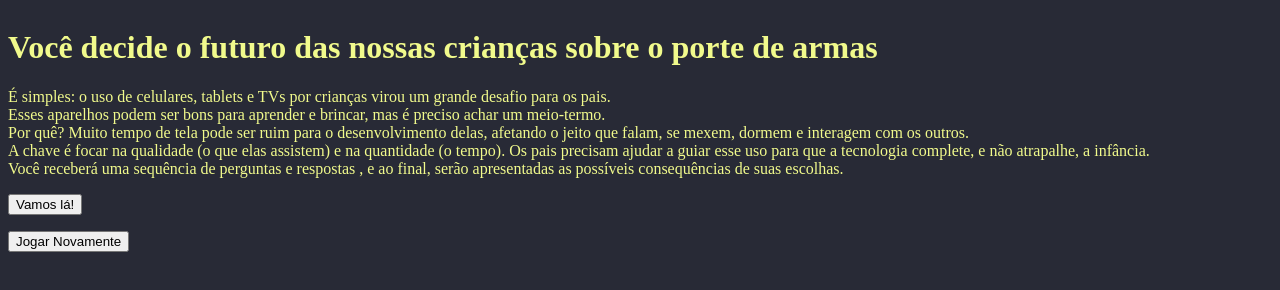
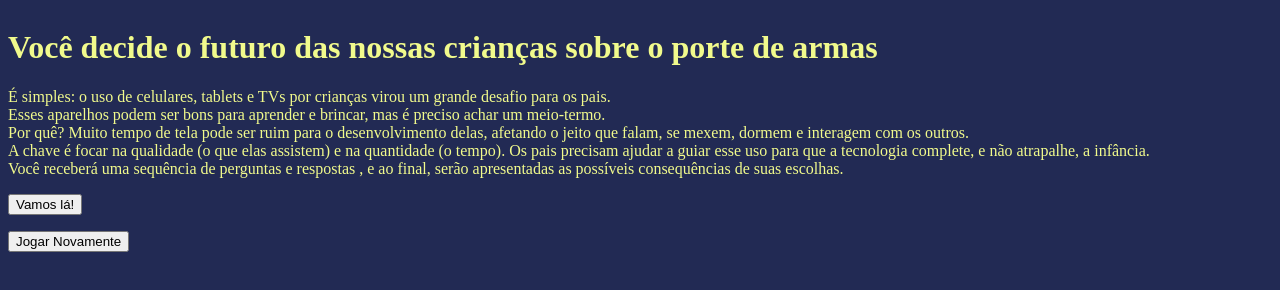
Before and after one commit to lucasralo/missao-ia, a plain HTML site: page index.html in a window 1280 px wide. Drawn offline with Linux system fonts and the light colour scheme.

Commit message:
20102025

```diff
--- a/style.css
+++ b/style.css
@@ -4,7 +4,7 @@
 :root{
     --fonte-titulo:'Oswald wgth';
     --fonte-texto: 'Fira Sans';
-    --cor-principal: #282A36;
+    --cor-principal: #222a54ff;
     --cor-secundaria:#F8F8F2;
     --cor-destaque:#50FA7B;
     --cor-texto:#F1FA8C;
```
